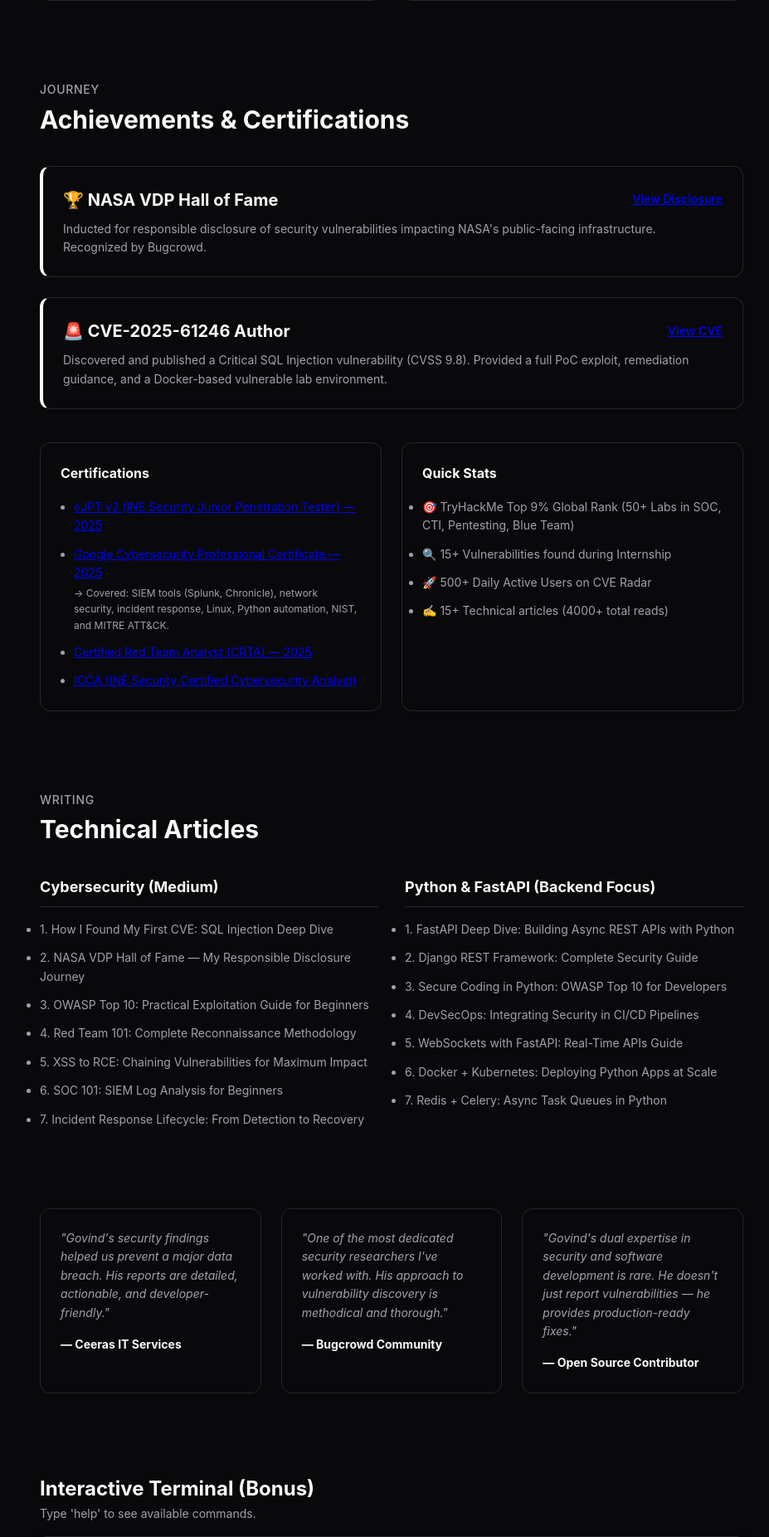
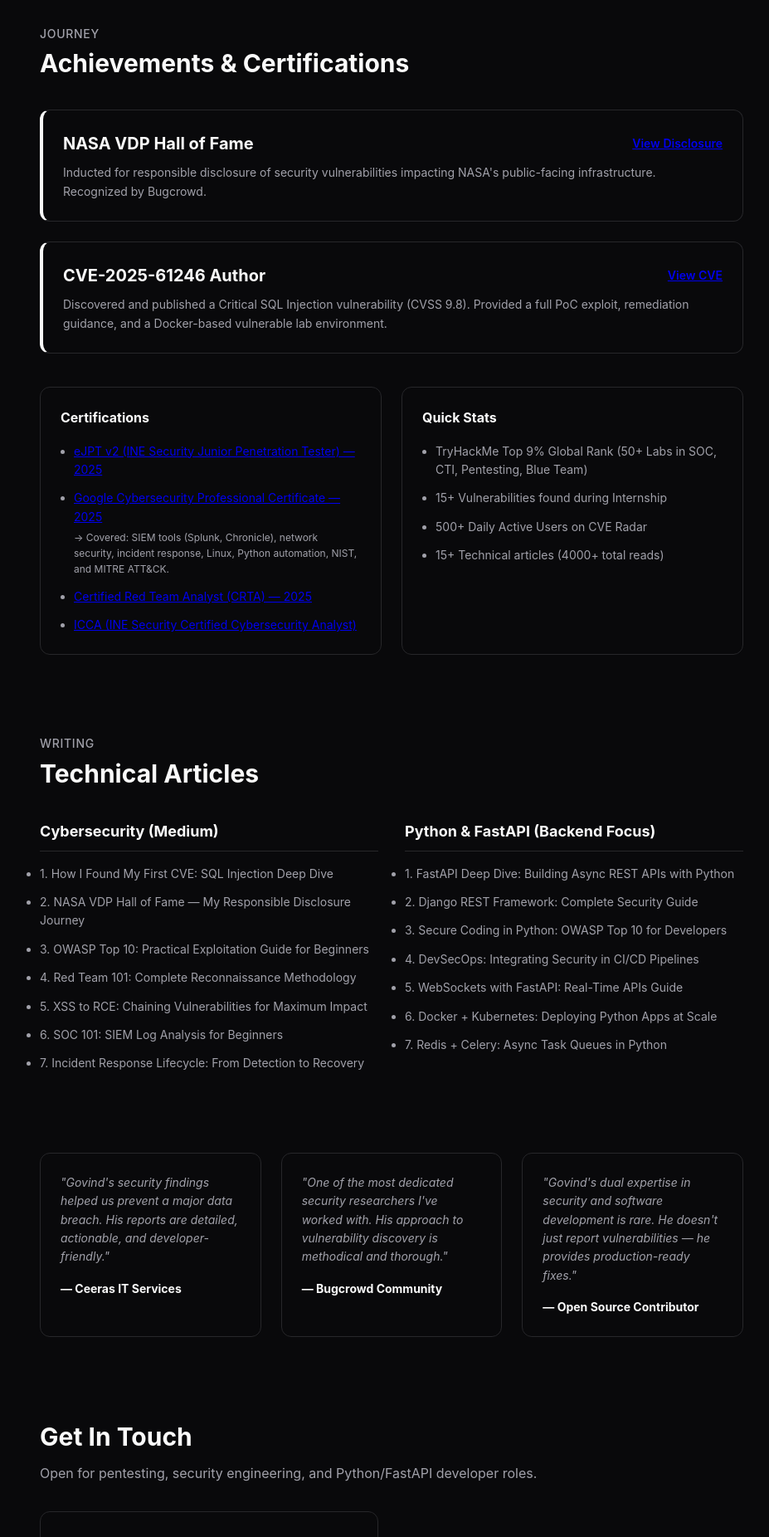
Before and after one commit to hackergovind/portfolio_website, a Flask app: page / in a window 1280 px wide. Shown: the part 3890-5742 px from the top of the page at 83% size, without its empty margins (168-1095 px from the left). Run offline with Flask 3, Linux system fonts and the light colour scheme; parts of the project's set-up code (start-up, migrations or seed data) failed here and were passed over.

Commit message:
feat: remove terminal, remove fancy emojis, add cat-mouse oneko animation

```diff
--- /dev/null
+++ b/static/oneko.js
@@ -0,0 +1,132 @@
+// oneko.js - Cat chasing the mouse cursor animation
+// Original: https://github.com/adryd325/oneko.js
+// Adapted for portfolio use
+
+(function () {
+  const nekoEl = document.createElement("div");
+  let nekoPosX = 32, nekoPosY = 32;
+  let mousePosX = 0, mousePosY = 0;
+  let frameCount = 0, idleTime = 0, idleAnimation = null, idleAnimationFrame = 0;
+  const nekoSpeed = 10;
+
+  const spriteSets = {
+    idle: [[-3, -3]],
+    alert: [[-7, -3]],
+    scratchSelf: [[-5, 0], [-6, 0], [-7, 0]],
+    scratchWallN: [[0, 0], [0, -1]],
+    scratchWallS: [[-7, -1], [-6, -2]],
+    scratchWallE: [[-2, -2], [-2, -3]],
+    scratchWallW: [[-4, 0], [-4, -1]],
+    tired: [[-3, -2]],
+    sleeping: [[-2, 0], [-2, -1]],
+    N: [[-1, -2], [-1, -3]],
+    NE: [[0, -2], [0, -3]],
+    E: [[-3, 0], [-3, -1]],
+    SE: [[-5, -1], [-5, -2]],
+    S: [[-6, -3], [-7, -2]],
+    SW: [[-5, -3], [-6, -1]],
+    W: [[-4, -2], [-4, -3]],
+    NW: [[-1, 0], [-1, -1]],
+  };
+
+  function init() {
+    nekoEl.id = "oneko";
+    nekoEl.style.cssText = `
+      width: 32px; height: 32px;
+      position: fixed;
+      pointer-events: none;
+      image-rendering: pixelated;
+      left: ${nekoPosX - 16}px;
+      top: ${nekoPosY - 16}px;
+      z-index: 9999;
+      background-image: url("https://raw.githubusercontent.com/adryd325/oneko.js/main/oneko.gif");
+      background-size: 792px 792px;
+    `;
+    document.body.appendChild(nekoEl);
+
+    document.addEventListener("mousemove", (e) => {
+      mousePosX = e.clientX;
+      mousePosY = e.clientY;
+    });
+
+    window.requestAnimationFrame(onAnimationFrame);
+  }
+
+  let lastFrameTimestamp;
+  function onAnimationFrame(timestamp) {
+    if (!lastFrameTimestamp) lastFrameTimestamp = timestamp;
+    if (timestamp - lastFrameTimestamp > 100) {
+      lastFrameTimestamp = timestamp;
+      frame();
+    }
+    window.requestAnimationFrame(onAnimationFrame);
+  }
+
+  function setSprite(name, frame) {
+    const sprite = spriteSets[name][frame % spriteSets[name].length];
+    nekoEl.style.backgroundPosition = `${sprite[0] * 32}px ${sprite[1] * 32}px`;
+  }
+
+  function resetIdleAnimation() {
+    idleAnimation = null;
+    idleAnimationFrame = 0;
+  }
+
+  function idle() {
+    idleTime++;
+    if (idleTime > 10 && Math.floor(Math.random() * 200) === 0 && idleAnimation == null) {
+      const idles = ["sleeping", "scratchSelf"];
+      idleAnimation = idles[Math.floor(Math.random() * idles.length)];
+    }
+    switch (idleAnimation) {
+      case "sleeping":
+        if (idleAnimationFrame < 8) { setSprite("tired", 0); break; }
+        setSprite("sleeping", Math.floor(idleAnimationFrame / 4));
+        if (idleAnimationFrame > 192) resetIdleAnimation();
+        break;
+      case "scratchSelf":
+        setSprite("scratchSelf", idleAnimationFrame);
+        if (idleAnimationFrame > 9) resetIdleAnimation();
+        break;
+      default:
+        setSprite("idle", 0);
+        break;
+    }
+    idleAnimationFrame++;
+  }
+
+  function frame() {
+    frameCount++;
+    const diffX = nekoPosX - mousePosX;
+    const diffY = nekoPosY - mousePosY;
+    const distance = Math.sqrt(diffX ** 2 + diffY ** 2);
+
+    if (distance < nekoSpeed || distance < 48) {
+      idle();
+      return;
+    }
+
+    idleAnimation = null;
+    idleAnimationFrame = 0;
+    idleTime = Math.max(0, idleTime - 1);
+
+    if (idleTime > 1) { setSprite("alert", 0); idleTime = Math.min(idleTime, 7); return; }
+
+    const angle = Math.atan2(diffY, diffX);
+    let direction = "";
+    direction += Math.abs(diffY) > Math.abs(diffX) * 0.5 ? (diffY < 0 ? "S" : "N") : "";
+    direction += Math.abs(diffX) > Math.abs(diffY) * 0.5 ? (diffX < 0 ? "E" : "W") : "";
+
+    setSprite(direction || "idle", frameCount);
+
+    nekoPosX -= (diffX / distance) * nekoSpeed;
+    nekoPosY -= (diffY / distance) * nekoSpeed;
+    nekoPosX = Math.min(Math.max(16, nekoPosX), window.innerWidth - 16);
+    nekoPosY = Math.min(Math.max(16, nekoPosY), window.innerHeight - 16);
+
+    nekoEl.style.left = `${nekoPosX - 16}px`;
+    nekoEl.style.top = `${nekoPosY - 16}px`;
+  }
+
+  init();
+})();
--- a/static/script.js
+++ b/static/script.js
@@ -73,65 +73,7 @@ document.addEventListener('DOMContentLoaded', () => {
     }
     setTimeout(type, 1000); // Initial delay
 
-    // --- Interactive Terminal ---
-    const terminalInput = document.getElementById('terminal-input');
-    const terminalBody = document.getElementById('terminal-body');
 
-    if (terminalInput && terminalBody) {
-        const commands = {
-            'whoami': `Govind Pratap Singh — Security Engineer & Python/FastAPI Backend Developer\n"Securing backend systems with Python/FastAPI & Ethical Hacking"`,
-            'skills': `Security: Web/API/Mobile VAPT, OWASP Top 10, Burp Suite, Nmap\nSOC: SIEM, Incident Response, Threat Hunting, MITRE ATT&CK\nBackend: Python, FastAPI, Django, PostgreSQL, Redis, Docker, WebSockets`,
-            'cve': `CVE-2025-61246 (CVSS 9.8 — Critical)\nSQL Injection Vulnerability\nFull PoC: [Link]\nDocker Lab: [Link]\nRemediation Guide: [Link]`,
-            'nasa': `🏆 NASA VDP Hall of Fame\nResponsibly disclosed vulnerabilities in NASA's public-facing infrastructure\nLink: https://bugcrowd.com/disclosures/121d979a-b47e-4b70-b464-eb6d0013a52b`,
-            'projects': `1. CVE Radar — Threat Intelligence Platform (cve-radar.nx.kg)\n2. AutoRecon — Reconnaissance Framework (github.com/hackergovind/autorecon)\n3. Secure REST API with FastAPI + PostgreSQL + Redis\n4. Vulnerability Tracker API (Django REST + Celery)\n5. Real-Time Threat Feed (FastAPI + WebSockets + Redis)\n6. DevSecOps CI/CD Pipeline (GitHub Actions + Jenkins + Docker)`,
-            'python': `🐍 Python/FastAPI Backend Expertise:\n• Python 3.12+ | FastAPI | Django\n• Django REST Framework | Pydantic v2\n• REST APIs | WebSockets | Async/Await\n• SQLAlchemy | PostgreSQL | Redis\n• Docker | Kubernetes | CI/CD\n• GitHub Actions | Jenkins | Cloud Deployment`,
-            'security': `🔐 Cybersecurity Expertise:\n• Web/API/Mobile Penetration Testing\n• Vulnerability Assessment & Remediation\n• OWASP Top 10 | MITRE ATT&CK\n• Threat Modeling | Risk Assessment\n• Burp Suite | Nmap | Metasploit | Nessus\n• CVE Research | Exploit Development`,
-            'soc': `🔐 Security Operations (SOC) Knowledge:\n• SIEM: Splunk, ELK Stack basics (log analysis, alert triage)\n• Incident Response: Detection → Containment → Eradication → Recovery\n• Threat Hunting: Proactive searching for IoCs\n• IDS/IPS: Snort, Suricata (rule analysis)\n• Frameworks: MITRE ATT&CK, NIST CSF, Cyber Kill Chain\n• Tools: Wireshark, Sysinternals, OSQuery\nPractical exposure via:\n→ TryHackMe SOC Level 1 Labs (50+ rooms)\n→ Google Cybersecurity Certification (SIEM, IR, NIST)`,
-            'experience': `Cybersecurity Intern (VAPT) | Ceeras IT Services | Feb-June 2025\n• 8+ production apps tested\n• 15+ vulnerabilities found (SQLi, XSS, IDOR)\n• 8+ pentest reports authored with CVSS scoring\n• Complete VAPT lifecycle (recon → reporting → validation)`,
-            'contact': window.dynamicContact || `📧 govindsinghpratap123@gmail.com\n📱 +91 6396448562\n🔗 linkedin.com/in/govindpratapsingh404\n🐙 github.com/hackergovind\n📝 medium.com/@hackergovind`,
-            'resume': `📄 Downloading Resume (Opening in new tab)...`,
-            'help': `Available commands: whoami, skills, cve, nasa, projects, python, security, soc, experience, contact, resume, clear, help`
-        };
-
-        terminalInput.addEventListener('keydown', function(e) {
-            if (e.key === 'Enter') {
-                const input = this.value.trim().toLowerCase();
-                this.value = '';
-
-                // Echo the command
-                const echoLine = document.createElement('div');
-                echoLine.className = 'terminal-line';
-                echoLine.innerHTML = `<span class="prompt">govind@portfolio:~$</span> ${input}`;
-                terminalBody.appendChild(echoLine);
-
-                if (input === 'clear') {
-                    // Keep the welcome message but clear the rest
-                    terminalBody.innerHTML = `<div class="terminal-line"><span class="prompt">govind@portfolio:~$</span> <span class="typing">Welcome to Govind's Portfolio Shell v1.0.0</span></div>`;
-                    return;
-                }
-
-                if (input !== '') {
-                    const response = commands[input] || `bash: ${input}: command not found`;
-                    const responseLine = document.createElement('div');
-                    responseLine.className = 'terminal-line';
-                    responseLine.innerText = response;
-                    terminalBody.appendChild(responseLine);
-
-                    if (input === 'resume') {
-                        setTimeout(() => window.open('resume.html', '_blank'), 500);
-                    }
-                }
-
-                // Scroll to bottom
-                terminalBody.scrollTop = terminalBody.scrollHeight;
-            }
-        });
-
-        // Focus terminal input when clicking anywhere in the terminal body
-        terminalBody.addEventListener('click', () => {
-            terminalInput.focus();
-        });
-    }
 
     // --- Contact Form ---
     const contactForm = document.getElementById('contact-form');
--- a/templates/index.html
+++ b/templates/index.html
@@ -34,7 +34,6 @@
                 <a href="#skills" class="nav-link">Skills</a>
                 <a href="#projects" class="nav-link">Projects</a>
                 <a href="#blog" class="nav-link hidden-mobile">Blog</a>
-                <a href="#terminal" class="nav-link hidden-mobile">Terminal</a>
             </div>
             <div class="theme-toggle">
                 <button id="theme-btn" aria-label="Toggle theme" class="btn-icon">
@@ -82,12 +81,12 @@
             </div>
 
             <div class="stats-bar mt-12 grid-cols-2 md-grid-cols-3 gap-4">
-                <div class="stat-item"><span class="stat-icon">🏆</span> NASA VDP Hall of Fame</div>
-                <div class="stat-item"><span class="stat-icon">📝</span> CVE-2025-61246 (9.8)</div>
-                <div class="stat-item"><span class="stat-icon">🐍</span> Python/FastAPI Expert</div>
-                <div class="stat-item"><span class="stat-icon">🔐</span> SOC Operations (50+ Labs)</div>
-                <div class="stat-item"><span class="stat-icon">🚀</span> DevSecOps Practitioner</div>
-                <div class="stat-item"><span class="stat-icon">✍️</span> Technical Writer</div>
+                <div class="stat-item">NASA VDP Hall of Fame</div>
+                <div class="stat-item">CVE-2025-61246 (9.8)</div>
+                <div class="stat-item">Python/FastAPI Expert</div>
+                <div class="stat-item">SOC Operations (50+ Labs)</div>
+                <div class="stat-item">DevSecOps Practitioner</div>
+                <div class="stat-item">Technical Writer</div>
             </div>
 
             <div class="mt-8 flex gap-4 social-links">
@@ -114,7 +113,6 @@
             <!-- 3 Pillar Approach -->
             <div class="grid-cols-1 md-grid-cols-3 gap-6 mt-8">
                 <div class="pillar-card">
-                    <div class="pillar-icon">🔐</div>
                     <h3 class="font-bold text-xl mb-2">Security Engineer</h3>
                     <ul class="text-sm text-secondary space-y-2">
                         <li>Web/API/Mobile Pentesting</li>
@@ -124,7 +122,6 @@
                     </ul>
                 </div>
                 <div class="pillar-card">
-                    <div class="pillar-icon">🐍</div>
                     <h3 class="font-bold text-xl mb-2">Backend Developer</h3>
                     <ul class="text-sm text-secondary space-y-2">
                         <li>Python | FastAPI | Django</li>
@@ -134,7 +131,6 @@
                     </ul>
                 </div>
                 <div class="pillar-card">
-                    <div class="pillar-icon">🚀</div>
                     <h3 class="font-bold text-xl mb-2">DevSecOps</h3>
                     <ul class="text-sm text-secondary space-y-2">
                         <li>Secure CI/CD Pipelines</li>
@@ -371,7 +367,7 @@
             <div class="flex-col gap-6 mt-8">
                 <div class="achievement-card highlight-border">
                     <div class="flex-between">
-                        <h3 class="text-xl font-bold text-primary">🏆 NASA VDP Hall of Fame</h3>
+                        <h3 class="text-xl font-bold text-primary">NASA VDP Hall of Fame</h3>
                         <a href="https://bugcrowd.com/disclosures/121d979a-b47e-4b70-b464-eb6d0013a52b/public-exposure-of-nasa-center-staff-contact-information-arc-afrc-grc" target="_blank" class="text-sm font-semibold hover-primary underline">View Disclosure</a>
                     </div>
                     <p class="text-sm text-neutral mt-2">Inducted for responsible disclosure of security vulnerabilities impacting NASA's public-facing infrastructure. Recognized by Bugcrowd.</p>
@@ -379,7 +375,7 @@
 
                 <div class="achievement-card highlight-border">
                     <div class="flex-between">
-                        <h3 class="text-xl font-bold text-primary">🚨 CVE-2025-61246 Author</h3>
+                        <h3 class="text-xl font-bold text-primary">CVE-2025-61246 Author</h3>
                         <a href="https://www.cve.org/CVERecord?id=CVE-2025-61246" target="_blank" class="text-sm font-semibold hover-primary underline">View CVE</a>
                     </div>
                     <p class="text-sm text-neutral mt-2">Discovered and published a Critical SQL Injection vulnerability (CVSS 9.8). Provided a full PoC exploit, remediation guidance, and a Docker-based vulnerable lab environment.</p>
@@ -398,11 +394,11 @@
                     </div>
                     <div class="achievement-card">
                         <h4 class="font-bold mb-4">Quick Stats</h4>
-                        <ul class="text-sm text-secondary space-y-3">
-                            <li>🎯 TryHackMe Top 9% Global Rank (50+ Labs in SOC, CTI, Pentesting, Blue Team)</li>
-                            <li>🔍 15+ Vulnerabilities found during Internship</li>
-                            <li>🚀 500+ Daily Active Users on CVE Radar</li>
-                            <li>✍️ 15+ Technical articles (4000+ total reads)</li>
+                        <ul class="text-sm text-secondary space-y-3 list-disc pl-4">
+                            <li>TryHackMe Top 9% Global Rank (50+ Labs in SOC, CTI, Pentesting, Blue Team)</li>
+                            <li>15+ Vulnerabilities found during Internship</li>
+                            <li>500+ Daily Active Users on CVE Radar</li>
+                            <li>15+ Technical articles (4000+ total reads)</li>
                         </ul>
                     </div>
                 </div>
@@ -462,26 +458,7 @@
             </div>
         </section>
 
-        <!-- Interactive Terminal -->
-        <section id="terminal" class="mt-24 scroll-animate opacity-0 translate-y-4">
-            <div class="mb-4">
-                <h2 class="text-2xl font-bold">Interactive Terminal (Bonus)</h2>
-                <p class="text-sm text-secondary">Type 'help' to see available commands.</p>
-            </div>
-            <div class="terminal-container">
-                <div class="terminal-header">
-                    <div class="terminal-dots"><span></span><span></span><span></span></div>
-                    <div class="terminal-title">govind@portfolio:~</div>
-                </div>
-                <div class="terminal-body" id="terminal-body">
-                    <div class="terminal-line"><span class="prompt">govind@portfolio:~$</span> <span class="typing">Welcome to Govind's Portfolio Shell v1.0.0</span></div>
-                </div>
-                <div class="terminal-input-line">
-                    <span class="prompt">govind@portfolio:~$</span>
-                    <input type="text" id="terminal-input" autocomplete="off" spellcheck="false" autofocus>
-                </div>
-            </div>
-        </section>
+
 
         <!-- Contact Section -->
         <section id="contact" class="mt-24 scroll-animate opacity-0 translate-y-4">
@@ -522,12 +499,21 @@
                 <div class="flex-col gap-6 justify-center">
                     <div class="contact-info">
                         <h4 class="font-bold text-lg mb-4">Contact Information</h4>
-                        <p class="text-secondary flex gap-2 items-center mb-2">📧 {{ content.contact_email }}</p>
-                        <p class="text-secondary flex gap-2 items-center mb-2">📱 {{ content.contact_phone }}</p>
-                        <p class="text-secondary flex gap-2 items-center mb-2">📍 {{ content.contact_location }}</p>
+                        <p class="text-secondary flex gap-2 items-center mb-2">
+                            <svg xmlns="http://www.w3.org/2000/svg" width="16" height="16" viewBox="0 0 24 24" fill="none" stroke="currentColor" stroke-width="2" stroke-linecap="round" stroke-linejoin="round" class="lucide lucide-mail size-4 text-primary"><rect width="20" height="16" x="2" y="4" rx="2"/><path d="m22 7-8.97 5.7a1.94 1.94 0 0 1-2.06 0L2 7"/></svg>
+                            {{ content.contact_email }}
+                        </p>
+                        <p class="text-secondary flex gap-2 items-center mb-2">
+                            <svg xmlns="http://www.w3.org/2000/svg" width="16" height="16" viewBox="0 0 24 24" fill="none" stroke="currentColor" stroke-width="2" stroke-linecap="round" stroke-linejoin="round" class="lucide lucide-phone size-4 text-primary"><path d="M22 16.92v3a2 2 0 0 1-2.18 2 19.79 19.79 0 0 1-8.63-3.07 19.5 19.5 0 0 1-6-6 19.79 19.79 0 0 1-3.07-8.67A2 2 0 0 1 4.11 2h3a2 2 0 0 1 2 1.72 12.84 12.84 0 0 0 .7 2.81 2 2 0 0 1-.45 2.11L8.09 9.91a16 16 0 0 0 6 6l1.27-1.27a2 2 0 0 1 2.11-.45 12.84 12.84 0 0 0 2.81.7A2 2 0 0 1 22 16.92z"/></svg>
+                            {{ content.contact_phone }}
+                        </p>
+                        <p class="text-secondary flex gap-2 items-center mb-2">
+                            <svg xmlns="http://www.w3.org/2000/svg" width="16" height="16" viewBox="0 0 24 24" fill="none" stroke="currentColor" stroke-width="2" stroke-linecap="round" stroke-linejoin="round" class="lucide lucide-map-pin size-4 text-primary"><path d="M20 10c0 6-8 12-8 12s-8-6-8-12a8 8 0 0 1 16 0Z"/><circle cx="12" cy="10" r="3"/></svg>
+                            {{ content.contact_location }}
+                        </p>
                     </div>
                     <div class="contact-status mt-4">
-                        <h4 class="font-bold text-lg mb-4">🚀 Currently Open For:</h4>
+                        <h4 class="font-bold text-lg mb-4">Currently Open For:</h4>
                         <ul class="text-sm text-secondary space-y-2">
                             <li>✓ Penetration Testing Engagements</li>
                             <li>✓ Security Engineering Roles</li>
@@ -553,9 +539,7 @@
         </div>
     </footer>
 
-    <script>
-        window.dynamicContact = "📧 {{ content.contact_email }}\n📱 {{ content.contact_phone }}\n🔗 {{ content.linkedin_url }}\n🐙 {{ content.github_url }}\n📝 {{ content.medium_url }}";
-    </script>
+    <script src="{{ url_for('static', filename='oneko.js') }}"></script>
     <script src="{{ url_for('static', filename='script.js') }}"></script>
 </body>
 </html>
```
